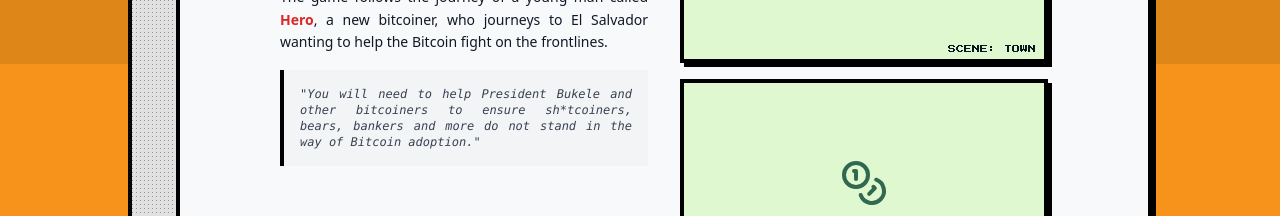
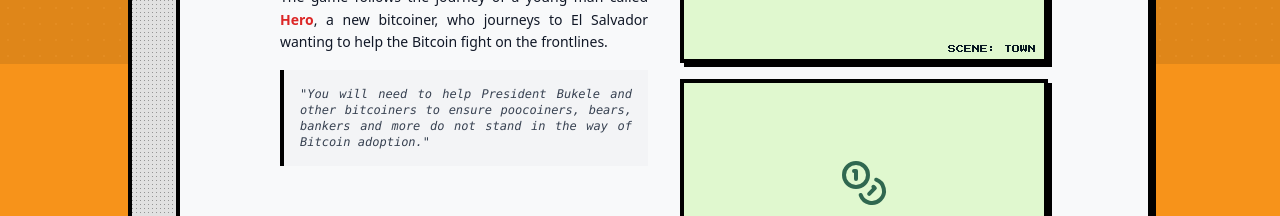
Before and after one commit to HeroOfBitcoin/www, a React (Vite) app: page / in a window 1280 px wide. Shown: the part 736-952 px from the top of the page. Built offline with nearby package versions, Linux system fonts and the light colour scheme.

Commit message:
Replace foul language with family-friendly alternatives
- Changed "sh*tcoiners" to "poocoiners" in game story description

🤖 Generated with [Claude Code](https://claude.com/claude-code)

Co-Authored-By: Claude <noreply@anthropic.com>

```diff
--- a/src/components/GameManual.tsx
+++ b/src/components/GameManual.tsx
@@ -139,7 +139,7 @@ const GameManual: React.FC = () => {
                 The game follows the journey of a young man called <strong className="text-red-600">Hero</strong>, a new bitcoiner, who journeys to El Salvador wanting to help the Bitcoin fight on the frontlines.
                 </p>
                 <div className="bg-gray-100 p-4 border-l-4 border-black text-xs italic text-gray-700 mt-4 font-mono">
-                "You will need to help President Bukele and other bitcoiners to ensure sh*tcoiners, bears, bankers and more do not stand in the way of Bitcoin adoption."
+                "You will need to help President Bukele and other bitcoiners to ensure poocoiners, bears, bankers and more do not stand in the way of Bitcoin adoption."
                 </div>
             </div>
 
```
